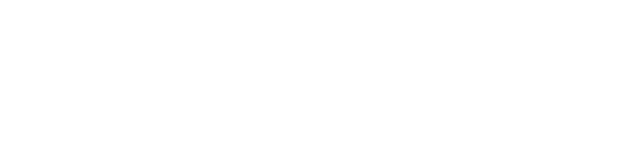
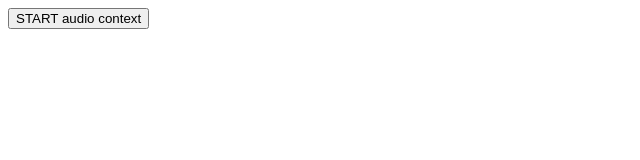
Before and after one commit to tomtom637/synth, a plain HTML site: page index.html in a window 1280 px wide. Shown: the whole page, without its empty margins (0-640 px from the left). Drawn offline with Linux system fonts and the light colour scheme.

Commit message:
added a user gesture

```diff
--- a/app.js
+++ b/app.js
@@ -4,6 +4,10 @@ const masterGain = audioctx.createGain();
 
 masterGain.gain.setValueAtTime(0.2, audioctx.currentTime);
 masterGain.connect(audioctx.destination);
+
+function handleClick(e) {
+	audioctx.resume();
+}
 
 class Osc {
 	constructor(frequency) {
--- a/index.html
+++ b/index.html
@@ -6,6 +6,7 @@
 	<title>Sounds</title>
 </head>
 <body>
+	<button onclick="handleClick(event)">START audio context</button>
 
 	<script src="notes.js"></script>
 	<script src="app.js"></script>
```
